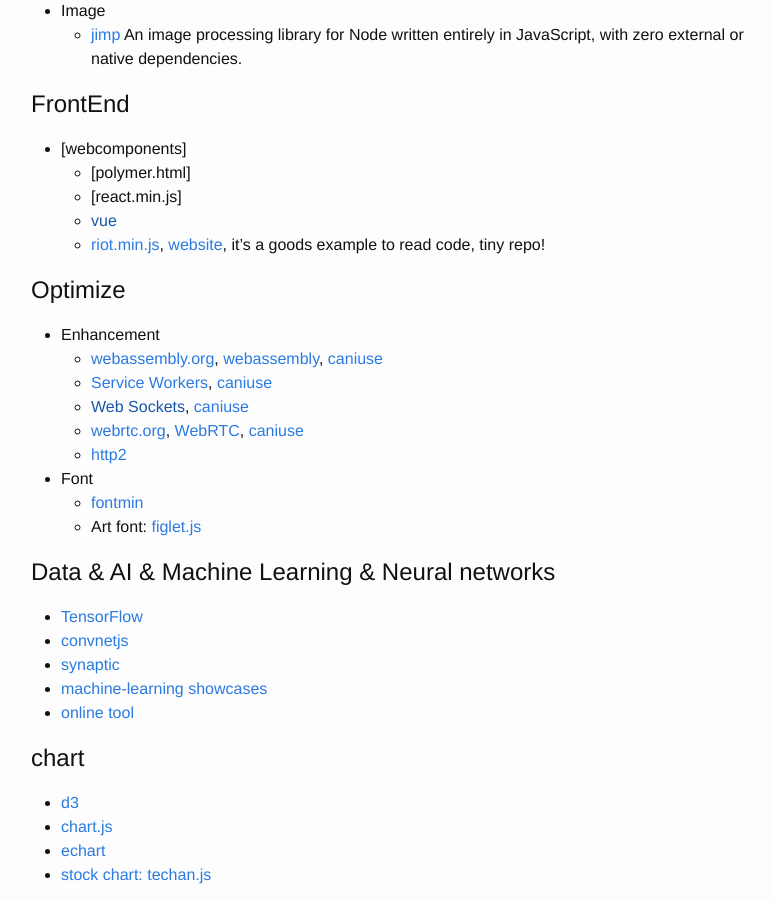
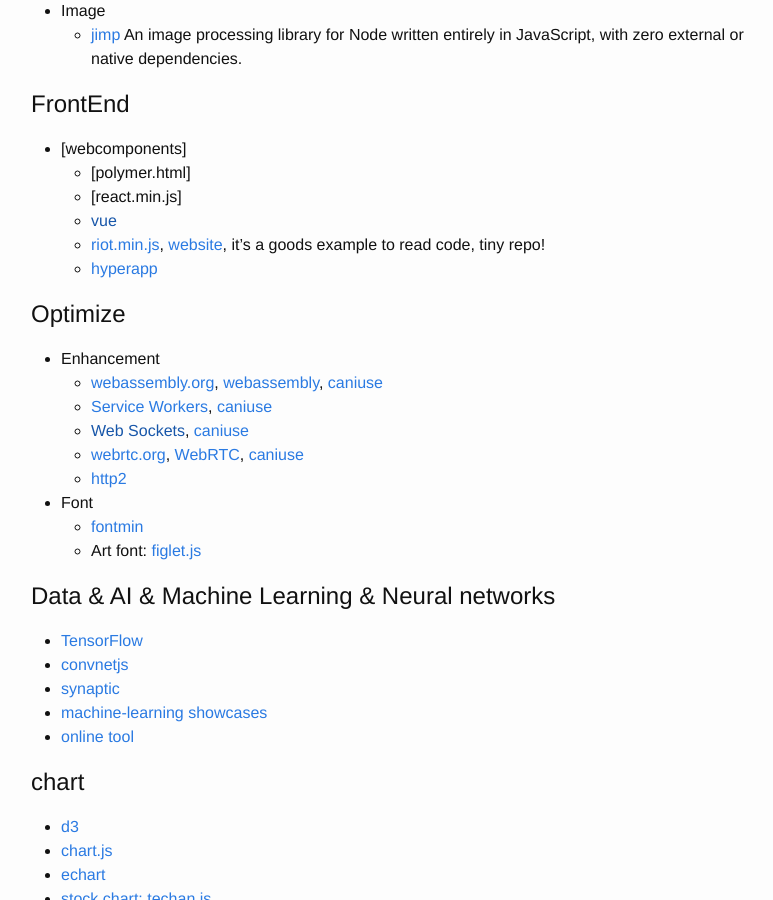
Before and after one commit to zhoukekestar/notes, a Jekyll site: the page built from _posts/2017-01-05-my-stars.md, in a window 1280 px wide and 900 px high, scrolled down 798 px. Shown: the whole window, without its empty margins (239-1012 px from the left). Built offline with Jekyll 4.4.1, drawn with Linux system fonts in a browser that asks for light colours.

Commit message:
Added hyperapp

```diff
--- a/_posts/2017-01-05-my-stars.md
+++ b/_posts/2017-01-05-my-stars.md
@@ -38,6 +38,7 @@
   * [react.min.js]
   * [vue]()
   * [riot.min.js](https://github.com/riot/riot), [website](http://riotjs.com/), it's a goods example to read code, tiny repo!
+  * [hyperapp](https://github.com/hyperapp/hyperapp)
 
 # Optimize
   * Enhancement
```
